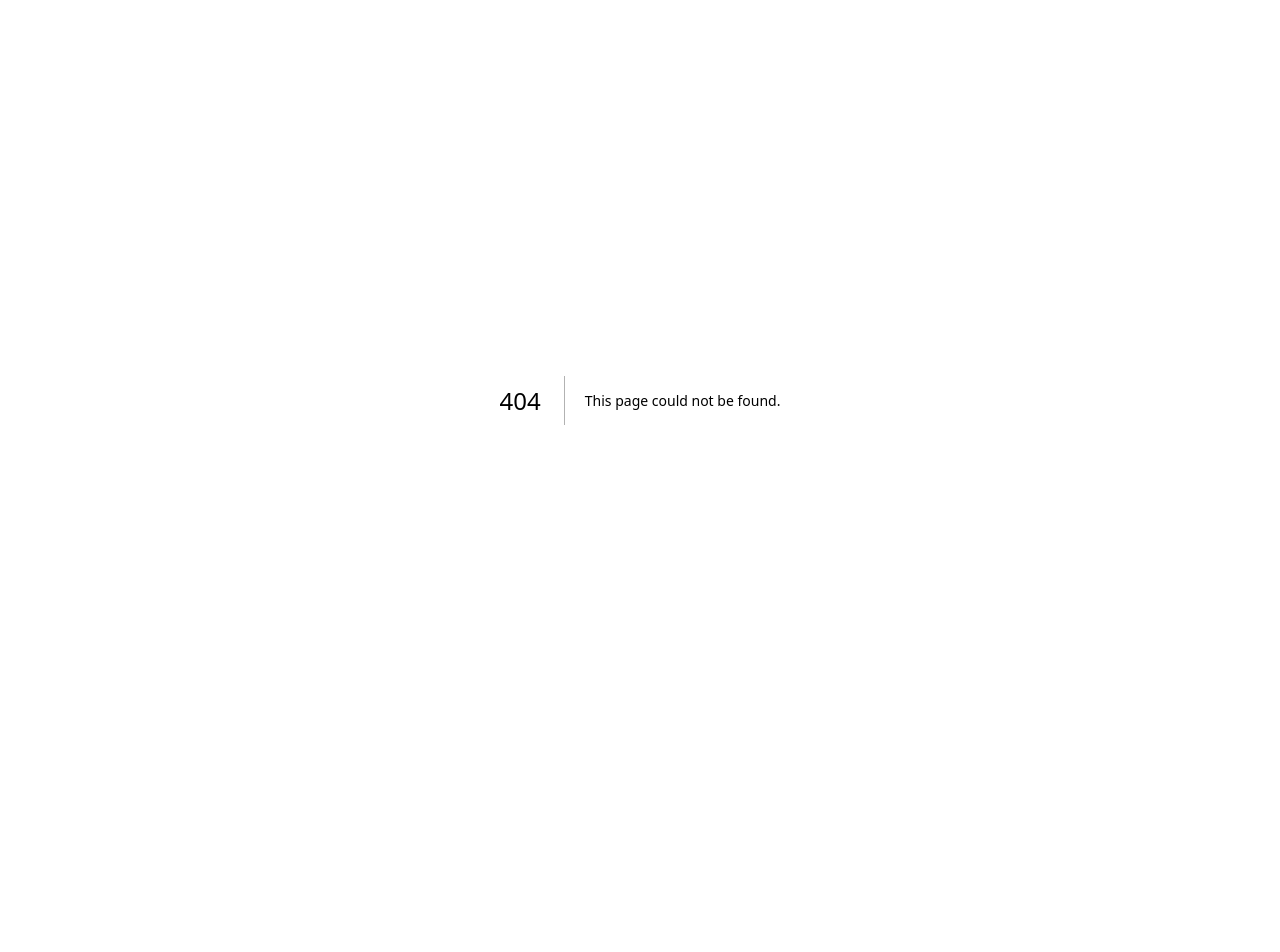
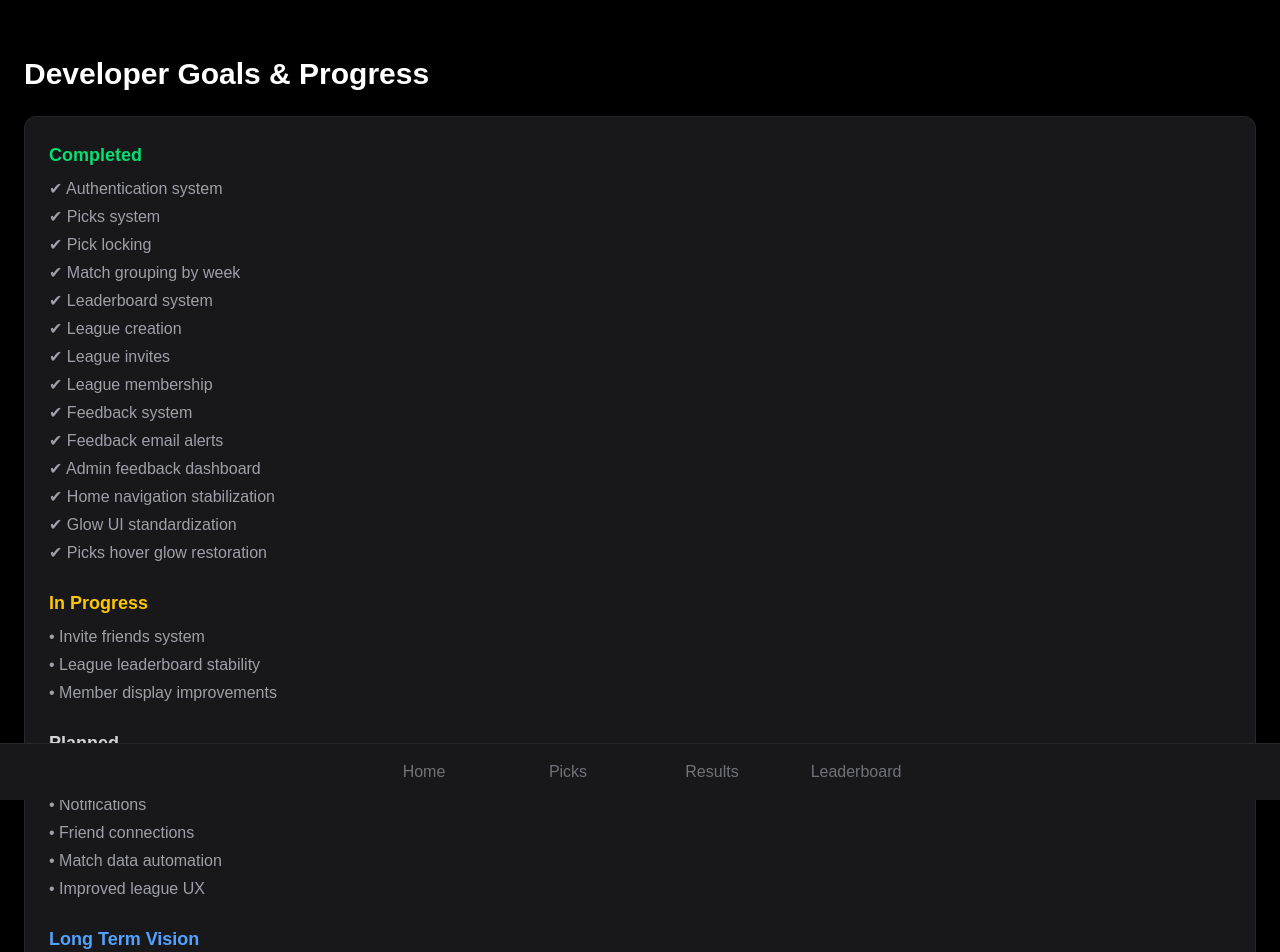
Before and after one commit to markeymarkbeaty/matchpoint, a Next.js app: page /dev-progress in a window 1280 px wide. Before the commit this address had no page. Shown: the top 952 px of the page. Before the commit the page ends 800 px from the top, so only its background shows below. Built offline with nearby package versions, Linux system fonts and the light colour scheme.

Commit message:
Add developer progress page

```diff
--- /dev/null
+++ b/app/dev-progress/page.tsx
@@ -0,0 +1,86 @@
+'use client'
+
+import BottomNav from '../../components/BottomNav'
+
+export default function DevProgressPage() {
+
+    return (
+
+        <div className="min-h-screen bg-black text-white px-6 pt-14 pb-32">
+
+            <h1 className="text-3xl font-semibold mb-6">
+                Developer Goals & Progress
+            </h1>
+
+            <div className="bg-zinc-900 border border-zinc-800 rounded-xl p-6 space-y-6">
+
+                <div>
+                    <h2 className="text-lg font-semibold text-green-400 mb-2">
+                        Completed
+                    </h2>
+
+                    <ul className="text-zinc-400 space-y-1">
+                        <li>✔ Authentication system</li>
+                        <li>✔ Picks system</li>
+                        <li>✔ Pick locking</li>
+                        <li>✔ Match grouping by week</li>
+                        <li>✔ Leaderboard system</li>
+                        <li>✔ League creation</li>
+                        <li>✔ League invites</li>
+                        <li>✔ League membership</li>
+                        <li>✔ Feedback system</li>
+                        <li>✔ Feedback email alerts</li>
+                        <li>✔ Admin feedback dashboard</li>
+                        <li>✔ Home navigation stabilization</li>
+                        <li>✔ Glow UI standardization</li>
+                        <li>✔ Picks hover glow restoration</li>
+                    </ul>
+                </div>
+
+                <div>
+                    <h2 className="text-lg font-semibold text-yellow-400 mb-2">
+                        In Progress
+                    </h2>
+
+                    <ul className="text-zinc-400 space-y-1">
+                        <li>• Invite friends system</li>
+                        <li>• League leaderboard stability</li>
+                        <li>• Member display improvements</li>
+                    </ul>
+                </div>
+
+                <div>
+                    <h2 className="text-lg font-semibold text-zinc-300 mb-2">
+                        Planned
+                    </h2>
+
+                    <ul className="text-zinc-400 space-y-1">
+                        <li>• Favorite teams system</li>
+                        <li>• Notifications</li>
+                        <li>• Friend connections</li>
+                        <li>• Match data automation</li>
+                        <li>• Improved league UX</li>
+                    </ul>
+                </div>
+
+                <div>
+                    <h2 className="text-lg font-semibold text-blue-400 mb-2">
+                        Long Term Vision
+                    </h2>
+
+                    <p className="text-zinc-400">
+                        MatchPoint will evolve into a behavioral finance platform through
+                        gamified investing, where correct picks invest funds into ETFs or
+                        high-yield savings accounts while incorrect picks return principal.
+                    </p>
+                </div>
+
+            </div>
+
+            <BottomNav />
+
+        </div>
+
+    )
+
+}
--- a/app/home/page.tsx
+++ b/app/home/page.tsx
@@ -157,6 +157,13 @@ export default function HomePage() {
         </h2>
 
         <button
+          onClick={() => router.push('/dev-progress')}
+          className={buttonStyle}
+        >
+          Developer Goals & Progress
+        </button>
+
+        <button
           onClick={() => router.push('/feedback')}
           className={buttonStyle}
         >
```
Also changed, not shown: app/picks/page.tsx (indentation only).
